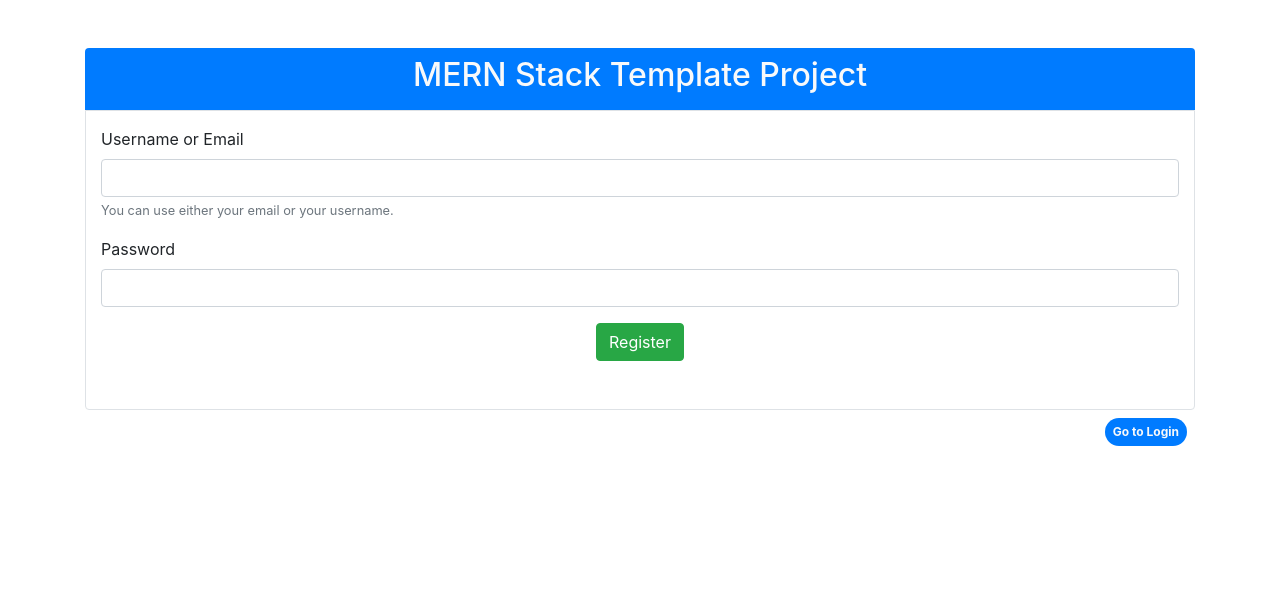
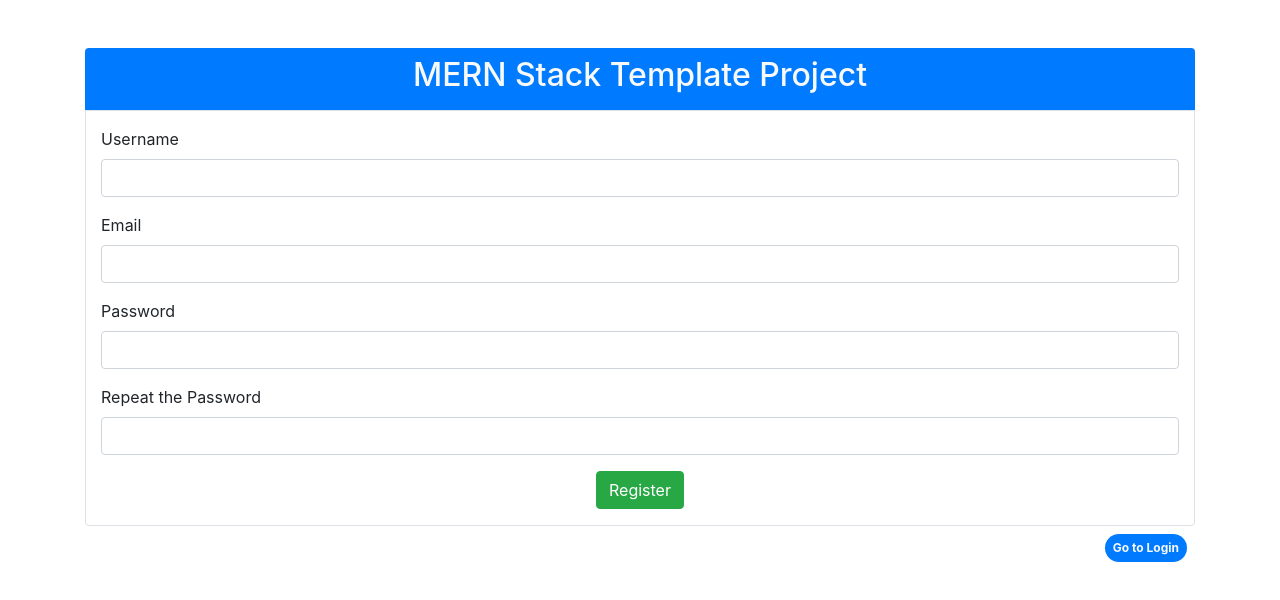
Before and after one commit to JakobKIT/MERN-project-template, a React app in the folder client/: page / in a window 1280 px wide. Both pictures are taken after a click on the link "Need an account? Click here!". Shown: the top 600 px of the page. Built offline with nearby package versions, Linux system fonts and the light colour scheme.

Commit message:
Login and Register implemented

```diff
--- a/client/src/actions/authActions.js
+++ b/client/src/actions/authActions.js
@@ -36,11 +36,12 @@ export const loadUser = () => async (dispatch, getState) => {
 };
 
 // Login a user
-export const login = ({ email, password }) => async (dispatch, getState) => {
+export const login = ({ email, userName, password }) => async (dispatch, getState) => {
   try {
 
     const body = JSON.stringify({
       email,
+      userName,
       password
     });
 
@@ -69,6 +70,28 @@ export const login = ({ email, password }) => async (dispatch, getState) => {
   }
 };
 
+export const register = ({
+  username,
+  email,
+  password,
+  password2
+}) => async (dispatch, getState) => {
+  try {
+
+  } catch (err) {
+    dispatch(
+      returnErrors(
+        err.response.data.error,
+        err.response.status,
+        'REGISTER_FAIL'
+        )
+      );
+    dispatch({
+      type: REGISTER_FAIL
+    });
+  }
+}
+
 /*
   HELPER METHODS
 */
--- a/client/src/components/Home.js
+++ b/client/src/components/Home.js
@@ -3,13 +3,15 @@ import { connect } from 'react-redux';
 import PropTypes from 'prop-types'
 import LoginContainer from '../containers/auth/Login';
 import RegisterContainer from '../containers/auth/Register';
-import { login } from '../actions/authActions';
+import { login, register } from '../actions/authActions';
+import { validateEmail } from '../utils/Validations';
 
 export class Home extends Component {
   constructor(props) {
     super(props);
     this.state = {
       isLogin: true,
+      user: '',
       userName: '',
       email: '',
       password: '',
@@ -22,6 +24,7 @@ export class Home extends Component {
     isAuthenticated: PropTypes.bool,
     error: PropTypes.object.isRequired,
     onLogin: PropTypes.func.isRequired,
+    onRegister: PropTypes.func.isRequired,
   };
 
   componentDidUpdate(prevProps) {
@@ -44,10 +47,24 @@ export class Home extends Component {
   }
 
   login() {
-    this.props.onLogin({
-      email: 'test@example.com',
-      password: 'Start123!'
-    });
+    const { user, password } = this.state;
+    const loginUser = {
+      userName: validateEmail(user) ? '' : user,
+      email: validateEmail(user) ? user : '',
+      password,
+    }
+    this.props.onLogin(loginUser);
+  }
+
+  register() {
+    const { userName, email, password, password2 } = this.state;
+    const newUser = {
+      userName,
+      email,
+      password,
+      password2,
+    }
+    this.props.onRegister(newUser);
   }
 
   render() {
@@ -85,6 +102,9 @@ const mapDispatchToProps = (dispatch) => ({
   onLogin(user) {
     dispatch(login(user));
   },
+  onRegister(newUser) {
+    dispatch(register(user));
+  },
 });
 
 export default connect(mapStateToProps, mapDispatchToProps)(Home);
--- a/client/src/containers/auth/Login.js
+++ b/client/src/containers/auth/Login.js
@@ -18,6 +18,7 @@ const LoginContainer = (
               type="text"
               className="form-control"
               id="user"
+              name="user"
               aria-describedby="userHelp"
               onChange={onChange}
             />
@@ -33,6 +34,7 @@ const LoginContainer = (
               type="password"
               className="form-control"
               id="password"
+              name="password"
               onChange={onChange}
             />
           </div>
--- a/client/src/containers/auth/Register.js
+++ b/client/src/containers/auth/Register.js
@@ -9,21 +9,28 @@ const RegisterContainer = (
             MERN Stack Template Project
           </h2>
         </div>
-        <div className="container-fluid border pb-5 pt-3 rounded-bottom">
+        <div className="container-fluid border pb-3 pt-3 rounded-bottom">
           <div className="form-group">
-            <label htmlFor="user">
-              Username or Email
+            <label htmlFor="userName">
+              Username
             </label>
             <input
               type="text"
               className="form-control"
-              id="user"
-              aria-describedby="userHelp"
+              id="userName"
               onChange={onChange}
             />
-            <small id="userHelp" className="form-text text-muted">
-              You can use either your email or your username.
-            </small>
+          </div>
+          <div className="form-group">
+            <label htmlFor="email">
+              Email
+            </label>
+            <input
+              type="email"
+              className="form-control"
+              id="email"
+              onChange={onChange}
+            />
           </div>
           <div className="form-group">
             <label htmlFor="password">
@@ -36,12 +43,23 @@ const RegisterContainer = (
               onChange={onChange}
             />
           </div>
+          <div className="form-group">
+            <label htmlFor="password2">
+              Repeat the Password
+            </label>
+            <input
+              type="password"
+              className="form-control"
+              id="password2"
+              onChange={onChange}
+            />
+          </div>
           <div className="row justify-content-center">
             <button
               className="btn btn-success"
               onClick={formSubmitted}
             >Register</button>
-            </div>
+          </div>
         </div>
       </form>
     </div>
```
Also changed, not shown: 1 other file (tests, documents, lock files or other folders).
